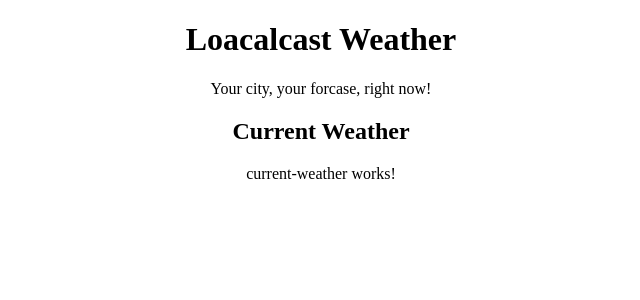
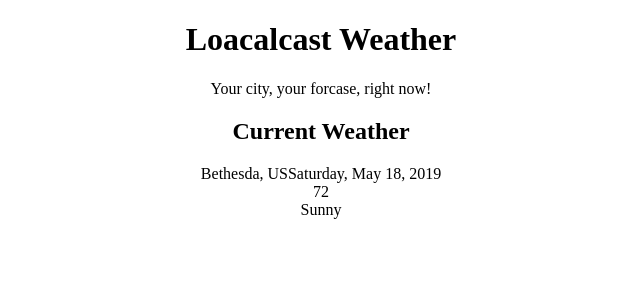
Before and after one commit to Hannah0124/LOCAL-WEATHER-APP, an Angular app: page / in a window 1280 px wide. Shown: the top 300 px of the page, without its empty margins (319-959 px from the left). Built offline with nearby package versions, Linux system fonts and the light colour scheme.

Commit message:
Interface and service

```diff
--- a/src/app/app.component.html
+++ b/src/app/app.component.html
@@ -6,4 +6,5 @@
   <div>Your city, your forcase, right now!</div>
   <h2>Current Weather</h2>
   <app-current-weather></app-current-weather> <!-- == <app-current-weather /> -->
+  <!-- this is an obj -->
 </div>
--- a/src/app/current-weather/current-weather.component.html
+++ b/src/app/current-weather/current-weather.component.html
@@ -1,3 +1,17 @@
-<p>
-  current-weather works!
-</p>
+<div>
+  <div>
+    <span>{{current.city}}, {{current.country}}</span>
+    <!-- {{}} -> data binding -->
+    <span>{{current.date | date:'fullDate'}}</span>
+    <!-- how to format data? use "|" pipe -->
+  </div>
+  <div>
+    <img [src]='current.image' />
+    <!-- [] -> property binding -->
+    <!-- src is a property of img in this case. how to property binding? [src]-->
+    <span>{{current.temperature}}</span>
+  </div>
+  <div>
+    {{current.description}}
+  </div>
+</div>
--- a/src/app/current-weather/current-weather.component.ts
+++ b/src/app/current-weather/current-weather.component.ts
@@ -1,13 +1,23 @@
 import { Component, OnInit } from '@angular/core';
+import { ICurrentWeather } from '../icurrent-weather';
 
-@Component({
+@Component({   // 3 files are connected here
   selector: 'app-current-weather',
   templateUrl: './current-weather.component.html',
   styleUrls: ['./current-weather.component.css']
 })
 export class CurrentWeatherComponent implements OnInit {
-
-  constructor() { }
+  current: ICurrentWeather // current variable: city, country, image..
+  constructor() {
+    this.current = { // in memory, data got created as written below
+      city: 'Bethesda', // dummy value to see how UI looks like.
+      country: 'US',
+      date: new Date(),
+      image: '',
+      temperature: 72,
+      description: 'Sunny'
+    }
+  }
 
   ngOnInit() {
   }
--- /dev/null
+++ b/src/app/icurrent-weather.ts
@@ -0,0 +1,8 @@
+export interface ICurrentWeather {
+  city: string
+  country: string
+  date: Date  // Date type
+  image: string // URL
+  temperature: number
+  description: string
+}
```
Also changed, not shown: src/app/weather/weather.service.ts (added, +9 -0 lines), 1 other file (tests, documents, lock files or other folders).
